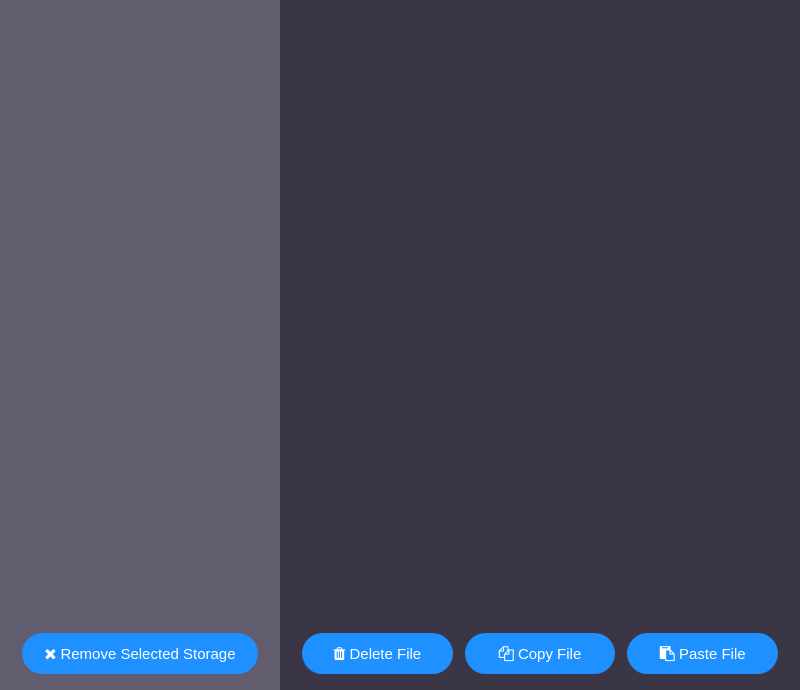
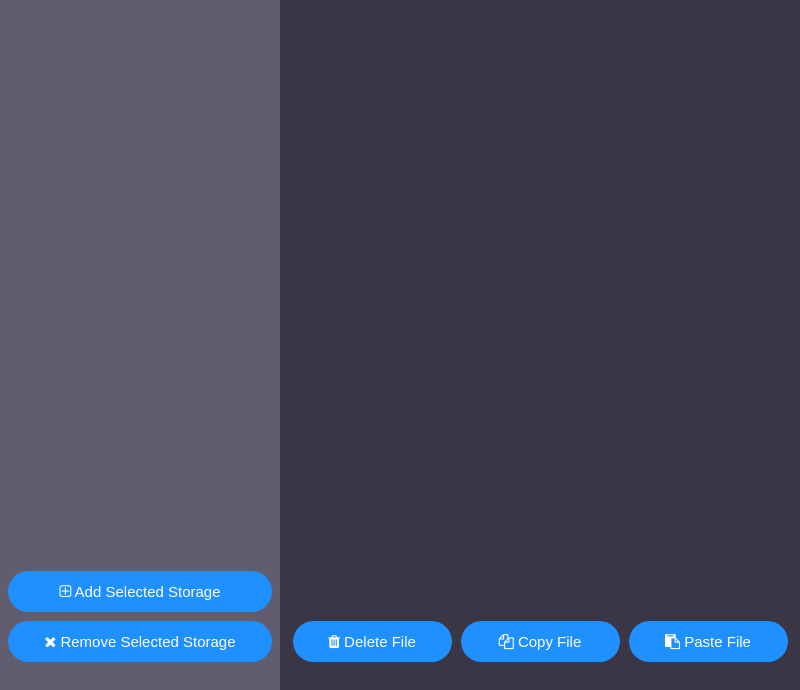
Before and after one commit to Anonymoustank/MFT-Client, an Electron app: page src/manageStorage.html in a window 800 px wide. Shown: the part 110-800 px from the top of the page. Drawn offline with Linux system fonts and the light colour scheme.

Commit message:
Added 'add storage' button and refactored code

```diff
--- a/src/manageStorage.html
+++ b/src/manageStorage.html
@@ -15,6 +15,7 @@
       <h2>Select Storage</h2>
 
       <div class="buttonPanel">
+        <button class="btn"><i class="fa fa-plus-square-o"></i> Add Selected Storage </button>
         <button class="btn"><i class="fa fa-remove"></i> Remove Selected Storage </button>
       </div>
     </div>
--- a/src/styles.css
+++ b/src/styles.css
@@ -70,11 +70,11 @@ h1{
 }
 
 h2{
-  color:white;
-  font-size: 35px;
-  letter-spacing: 1px;
   text-align: center;
-  height: 100vh;
+  padding: 20px;
+  font-size: 30px;
+  font-weight: bold;
+  color: white;
 }
 
 .categoryWrapper:hover h1{
@@ -250,48 +250,6 @@ h2{
   background-color: RoyalBlue;
 }
 
-.storageSelector {
-  height: 100%; /* cap height to make scroll bar appear, or change overflow */
-  width: 35%;
-  float: left;
-  background: #625d6e;
-  display: flex;
-  flex-direction: column;
-  justify-content: center;
-  overflow: auto; /*maybe change to overflow: scroll? */
-  box-sizing: border-box;
-  padding: 0.5em;
-  overflow-x: hidden; /* remove horizontal scroll bar */
-}
-
-.fileBrowser {
-  height: 100%; /* cap height to make scroll bar appear, or change overflow */
-  width: 65%;
-  float: right;
-  /* background: #625d6e; */
-  display: flex;
-  flex-direction: column;
-  justify-content: center;
-  overflow: auto; /*maybe change to overflow: scroll? */
-  box-sizing: border-box;
-  padding: 0.5em;
-  overflow-x: hidden; /* remove horizontal scroll bar */
-}
-
-.buttonPanel {
-  width: 100%;
-  display: flex;
-  flex-direction: row;
-  box-sizing: border-box;
-  padding: 0.5em;
-  justify-content: center;
-
-  .btn {
-    width: 100%;
-    margin: 0 0.4em;
-  }
-}
-
 .storageOptions {
   width: 100%;
   display: flex;
@@ -314,4 +272,78 @@ h2{
   }
 }
 
+.buttonPanel {
+  width: 100%;
+  display: flex;
+  flex-direction: row;
+  box-sizing: border-box;
+  padding: 0.5em;
+  justify-content: center;
+
+  .btn {
+    width: 100%;
+    margin-right: 0.3em;
+    margin-left: 0.3em;
+  }
+}
+
+.fileBrowser {
+  height: 100%; /* cap height to make scroll bar appear, or change overflow */
+  width: 65%;
+  float: right;
+  /* background: #625d6e; */
+  /* display: flex;
+  flex-direction: column;
+  justify-content: center; */
+  overflow: auto; /*maybe change to overflow: scroll? */
+  box-sizing: border-box;
+  padding: 0.5em;
+  overflow-x: hidden; /* remove horizontal scroll bar */
+
+  position: fixed;
+  right: 0;
+  top: 0;
+
+  .buttonPanel {
+    position: absolute;
+    bottom: 20px;
+    right: 50%;
+    transform: translateX(50%);
+  }
+
+}
+
+.storageSelector {
+  height: 100%; /* cap height to make scroll bar appear, or change overflow */
+  width: 35%;
+  float: left;
+  background: #625d6e;
+  /* display: flex;
+  flex-direction: column;
+  justify-content: center; */
+  overflow: auto; /*maybe change to overflow: scroll? */
+  box-sizing: border-box;
+  padding: 0.5em;
+  overflow-x: hidden; /* remove horizontal scroll bar */
+
+  position: fixed;
+  left: 0;
+  top: 0;
+
+  .buttonPanel {
+    position: absolute;
+    bottom: 20px;
+    left: 50%;
+    transform: translateX(-50%);
+    flex-direction: column;
+
+    .btn {
+      margin: 0.6em 0 0 0;
+    }
+
+  }
+
+
+}
+
 /* Add styles here to customize the appearance of your app */
```
